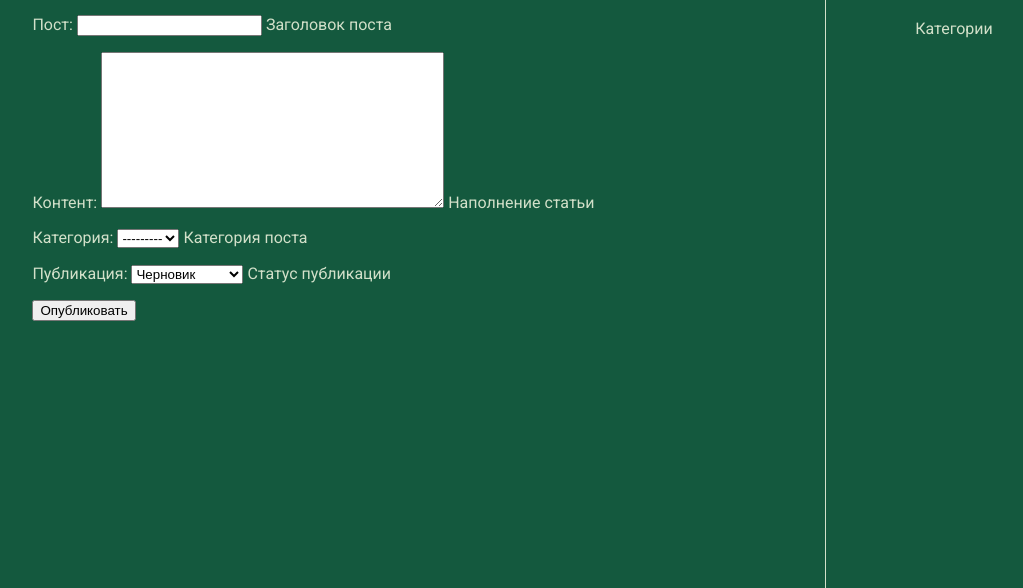
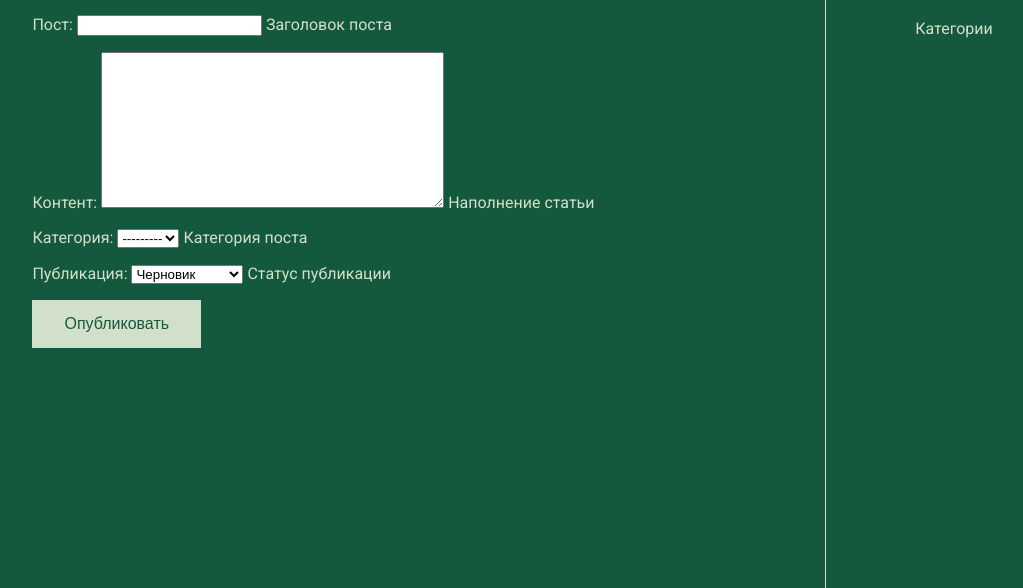
Before and after one commit to Vinogradnij/blogVladosa, a Django app: page /create/ in a window 1280 px wide. Shown: the part 63-651 px from the top of the page, without its empty margins (198-1221 px from the left). Run offline with Django 5.2, Linux system fonts and the light colour scheme; data that the repository does not hold is empty.

Commit message:
Изменено оформление создания поста

```diff
--- a/blogvladosa/blog/static/blog/css/style.css
+++ b/blogvladosa/blog/static/blog/css/style.css
@@ -101,6 +101,17 @@ main {
     flex-wrap: wrap;
 }
 
+input[type=submit] {
+    background-color: #d2e0c9;
+    border: none;
+    color: #14593e;
+    padding: 15px 32px;
+    text-align: center;
+    text-decoration: none;
+    display: inline-block;
+    font-size: 16px;
+}
+
 .sidebar {
     display: flex;
     flex: 0 0 20%;
--- a/blogvladosa/blog/templates/blog/create.html
+++ b/blogvladosa/blog/templates/blog/create.html
@@ -2,10 +2,10 @@
 
 {% block content %}
 <article class="create-content">
-    <form action="" method="post">
+    <form action="" method="post" class="create-form">
         {% csrf_token %}
         {{ form.as_p }}
-        <button type="submit">Опубликовать</button>
+        <input type="submit" value="Опубликовать">
     </form>
 </article>
 
```
